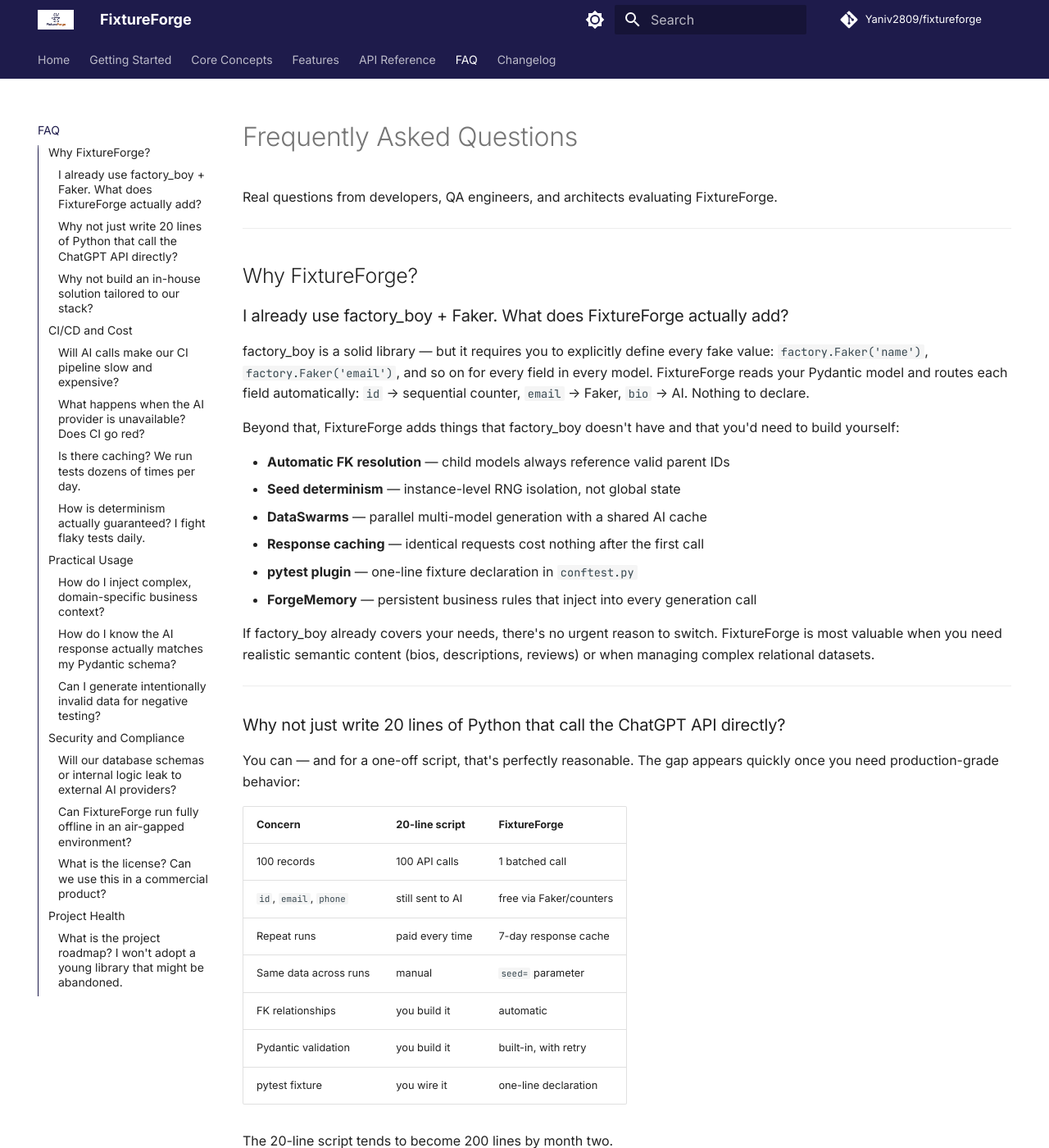
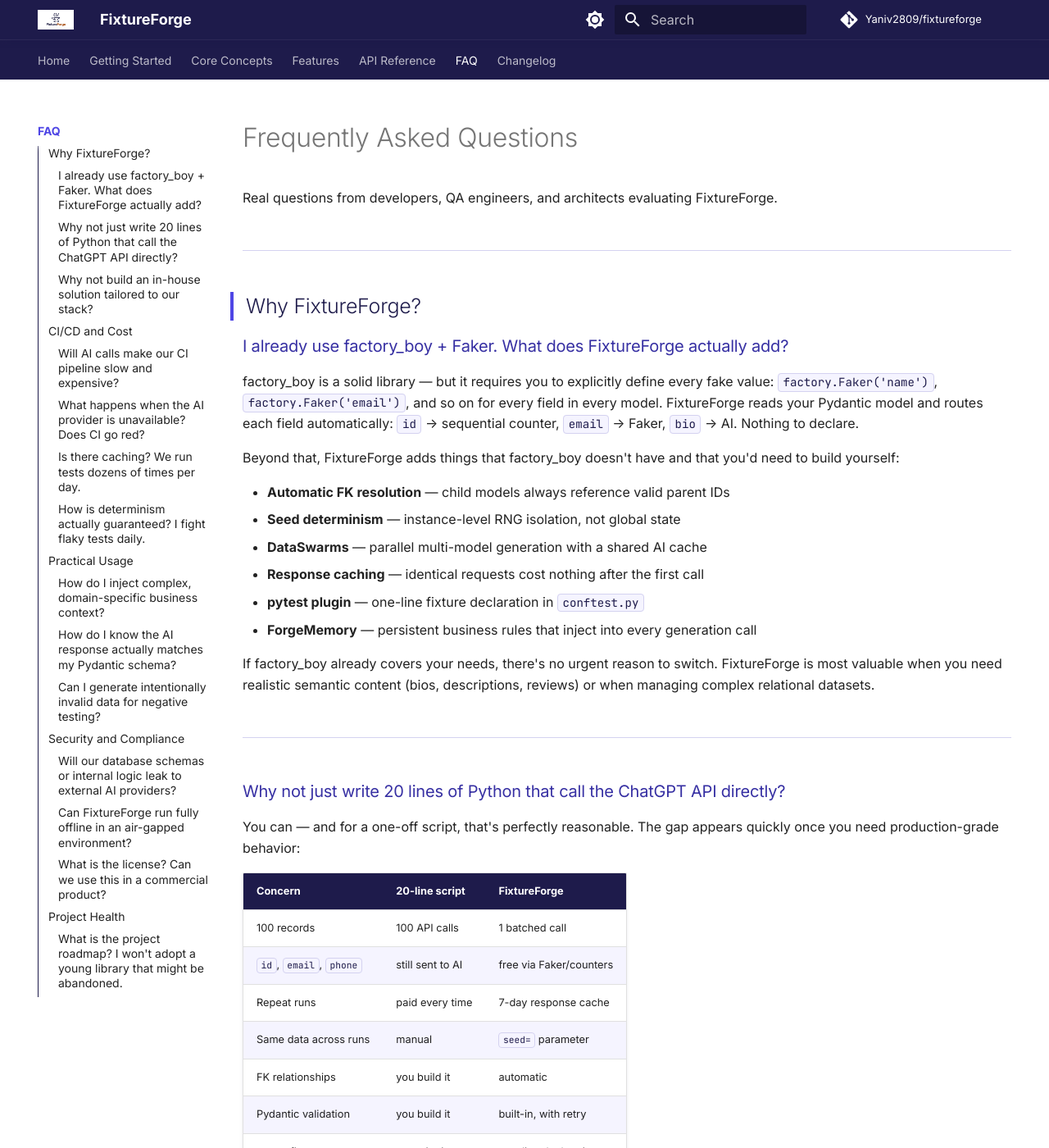
Before and after one commit to Yaniv2809/fixtureforge, an MkDocs documentation site: the page built from docs/faq.md, in a window 1280 px wide and 1400 px high. Shown: the whole window at 82% size. Built offline with MkDocs 1.6.1 and Material for MkDocs 9.7.7, drawn with Linux system fonts in a browser that asks for light colours; comment, search, counter and statistics services are not loaded.

Commit message:
Improve docs design — indigo accents, hero gradient, styled tables

```diff
--- a/docs/stylesheets/extra.css
+++ b/docs/stylesheets/extra.css
@@ -1,27 +1,170 @@
+/* ============================================================
+   FixtureForge Docs — Custom Theme
+   Primary:  #1e1b4b  (deep indigo)
+   Accent:   #4f46e5  (indigo-600)
+   Light bg: #f5f4ff  (indigo tint, 3%)
+   ============================================================ */
+
+/* ── Brand colours ─────────────────────────────────────────── */
 :root {
-  --md-primary-fg-color: #1e1b4b;
-  --md-primary-fg-color--light: #3730a3;
-  --md-primary-fg-color--dark: #1e1b4b;
-  --md-accent-fg-color: #4f46e5;
+  --forge-deep:    #1e1b4b;
+  --forge-indigo:  #4f46e5;
+  --forge-mid:     #3730a3;
+  --forge-tint:    #f5f4ff;
+  --forge-tint2:   #eeedf9;
+  --forge-border:  #d4d2f0;
+
+  --md-primary-fg-color:        var(--forge-deep);
+  --md-primary-fg-color--light: var(--forge-mid);
+  --md-primary-fg-color--dark:  var(--forge-deep);
+  --md-accent-fg-color:         var(--forge-indigo);
 }
 
+/* ── Header & tabs ──────────────────────────────────────────── */
 .md-header {
-  background-color: #1e1b4b;
+  background-color: var(--forge-deep);
+  box-shadow: 0 2px 8px rgba(30, 27, 75, 0.25);
 }
 
 .md-tabs {
-  background-color: #1e1b4b;
+  background-color: var(--forge-deep);
+  border-top: 1px solid rgba(255, 255, 255, 0.08);
 }
 
-/* Hero section on home page */
+.md-tabs__link--active,
+.md-tabs__link:hover {
+  color: #fff;
+  opacity: 1;
+}
+
+/* ── Sidebar ────────────────────────────────────────────────── */
+.md-nav__link--active {
+  color: var(--forge-indigo) !important;
+  font-weight: 600;
+}
+
+.md-nav__link:hover {
+  color: var(--forge-indigo);
+}
+
+/* ── Page content ───────────────────────────────────────────── */
+
+/* H2 headings get a left accent bar */
+.md-content h2 {
+  border-left: 4px solid var(--forge-indigo);
+  padding-left: 0.75rem;
+  margin-left: -0.75rem;
+  color: var(--forge-deep);
+}
+
+/* H3 headings — slightly lighter accent */
+.md-content h3 {
+  color: var(--forge-mid);
+}
+
+/* Inline code chips */
+.md-content code:not(.highlight code) {
+  background-color: var(--forge-tint);
+  color: var(--forge-deep);
+  border: 1px solid var(--forge-border);
+  border-radius: 4px;
+  padding: 0.1em 0.4em;
+  font-size: 0.88em;
+}
+
+/* Horizontal rules */
+.md-content hr {
+  border-color: var(--forge-border);
+  margin: 2.5rem 0;
+}
+
+/* ── Tables ─────────────────────────────────────────────────── */
+.md-content table {
+  border-collapse: collapse;
+  width: 100%;
+  border-radius: 8px;
+  overflow: hidden;
+  box-shadow: 0 1px 4px rgba(30, 27, 75, 0.08);
+}
+
+.md-content table thead tr {
+  background-color: var(--forge-deep);
+  color: #fff;
+}
+
+.md-content table thead th {
+  font-weight: 600;
+  padding: 0.75rem 1rem;
+  border: none;
+}
+
+.md-content table tbody tr:nth-child(even) {
+  background-color: var(--forge-tint);
+}
+
+.md-content table tbody tr:hover {
+  background-color: var(--forge-tint2);
+}
+
+.md-content table td {
+  border-color: var(--forge-border);
+  padding: 0.6rem 1rem;
+}
+
+/* ── Buttons ────────────────────────────────────────────────── */
+.md-button--primary {
+  background-color: var(--forge-indigo) !important;
+  border-color: var(--forge-indigo) !important;
+  color: #fff !important;
+  border-radius: 6px;
+  font-weight: 600;
+  transition: background-color 0.15s, transform 0.1s;
+}
+
+.md-button--primary:hover {
+  background-color: var(--forge-deep) !important;
+  border-color: var(--forge-deep) !important;
+  transform: translateY(-1px);
+}
+
+.md-button {
+  border-radius: 6px;
+  border: 2px solid var(--forge-border) !important;
+  color: var(--forge-mid) !important;
+  font-weight: 600;
+  transition: border-color 0.15s, color 0.15s;
+}
+
+.md-button:hover {
+  border-color: var(--forge-indigo) !important;
+  color: var(--forge-indigo) !important;
+}
+
+/* ── Hero section ───────────────────────────────────────────── */
 .hero {
   text-align: center;
-  padding: 3rem 1rem 2rem;
+  padding: 4rem 1rem 2.5rem;
+  background: linear-gradient(160deg, var(--forge-tint) 0%, #fff 60%);
+  border-bottom: 2px solid var(--forge-border);
+  border-radius: 0 0 12px 12px;
+  margin-bottom: 1rem;
 }
 
 .hero img {
-  max-width: 320px;
-  margin-bottom: 1.5rem;
+  max-width: 300px;
+  margin-bottom: 1.25rem;
+}
+
+.hero h1 {
+  color: var(--forge-deep) !important;
+  font-size: 2.4rem;
+  font-weight: 800;
+  margin: 0.5rem 0;
+}
+
+.hero p {
+  color: #555;
+  font-size: 1.1rem;
 }
 
 .hero-badges {
@@ -29,10 +172,10 @@
   justify-content: center;
   gap: 0.5rem;
   flex-wrap: wrap;
-  margin-bottom: 2rem;
+  margin-top: 1.25rem;
 }
 
-/* Feature grid */
+/* ── Feature cards ──────────────────────────────────────────── */
 .feature-grid {
   display: grid;
   grid-template-columns: repeat(auto-fit, minmax(260px, 1fr));
@@ -41,20 +184,62 @@
 }
 
 .feature-card {
-  border: 1px solid var(--md-default-fg-color--lightest);
+  border: 1px solid var(--forge-border);
+  border-top: 3px solid var(--forge-indigo);
   border-radius: 8px;
   padding: 1.25rem 1.5rem;
-  background: var(--md-default-bg-color);
+  background: #fff;
+  transition: box-shadow 0.2s, transform 0.15s;
+}
+
+.feature-card:hover {
+  box-shadow: 0 4px 16px rgba(79, 70, 229, 0.12);
+  transform: translateY(-2px);
 }
 
 .feature-card h3 {
   margin-top: 0;
-  color: var(--md-accent-fg-color);
-  font-size: 1rem;
+  color: var(--forge-deep);
+  font-size: 0.95rem;
+  font-weight: 700;
 }
 
 .feature-card p {
   margin-bottom: 0;
-  font-size: 0.9rem;
-  color: var(--md-default-fg-color--light);
+  font-size: 0.875rem;
+  color: #555;
+  line-height: 1.6;
 }
+
+/* ── Admonitions (tip/note/warning) ────────────────────────── */
+.md-typeset .admonition,
+.md-typeset details {
+  border-left-color: var(--forge-indigo);
+  border-radius: 0 6px 6px 0;
+}
+
+.md-typeset .admonition-title,
+.md-typeset summary {
+  background-color: var(--forge-tint);
+}
+
+/* ── Footer ─────────────────────────────────────────────────── */
+.md-footer {
+  background-color: var(--forge-deep);
+}
+
+.md-footer-meta {
+  background-color: #16143a;
+}
+
+/* ── Code blocks ────────────────────────────────────────────── */
+.highlight {
+  border-radius: 8px;
+  overflow: hidden;
+}
+
+/* ── Search highlight ───────────────────────────────────────── */
+.md-search-result mark {
+  background-color: var(--forge-tint2);
+  color: var(--forge-deep);
+}
```
